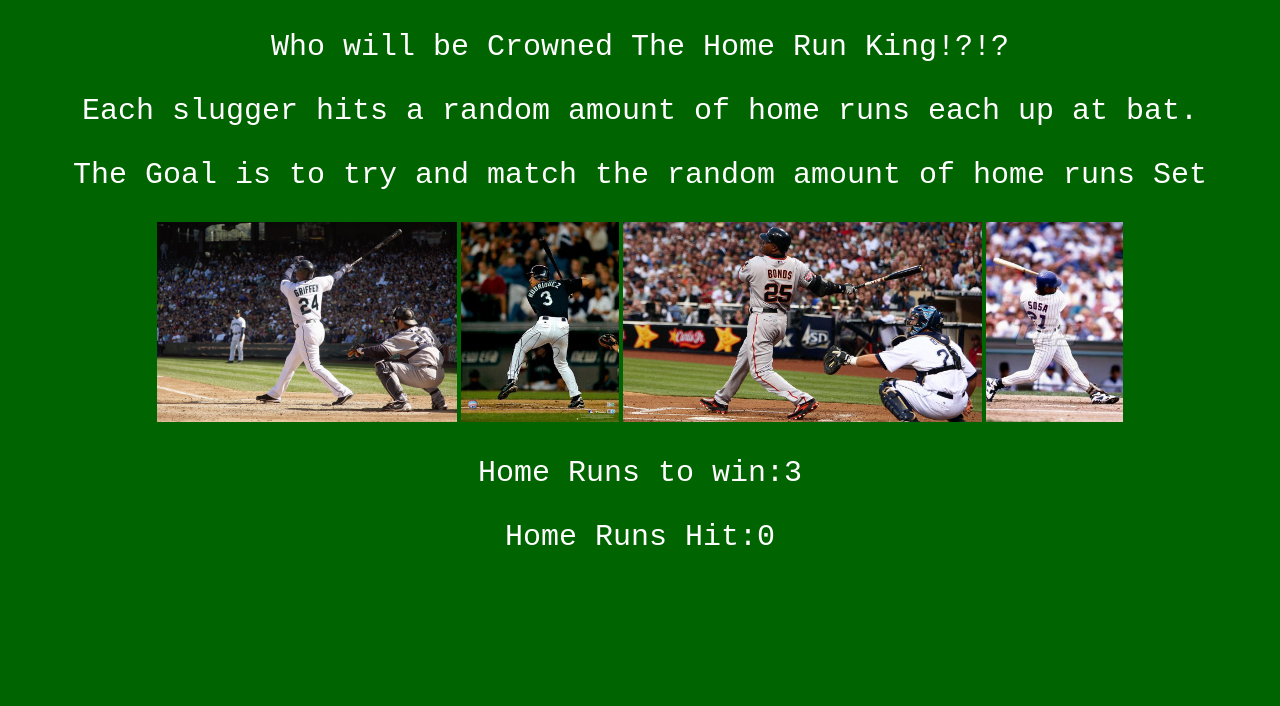
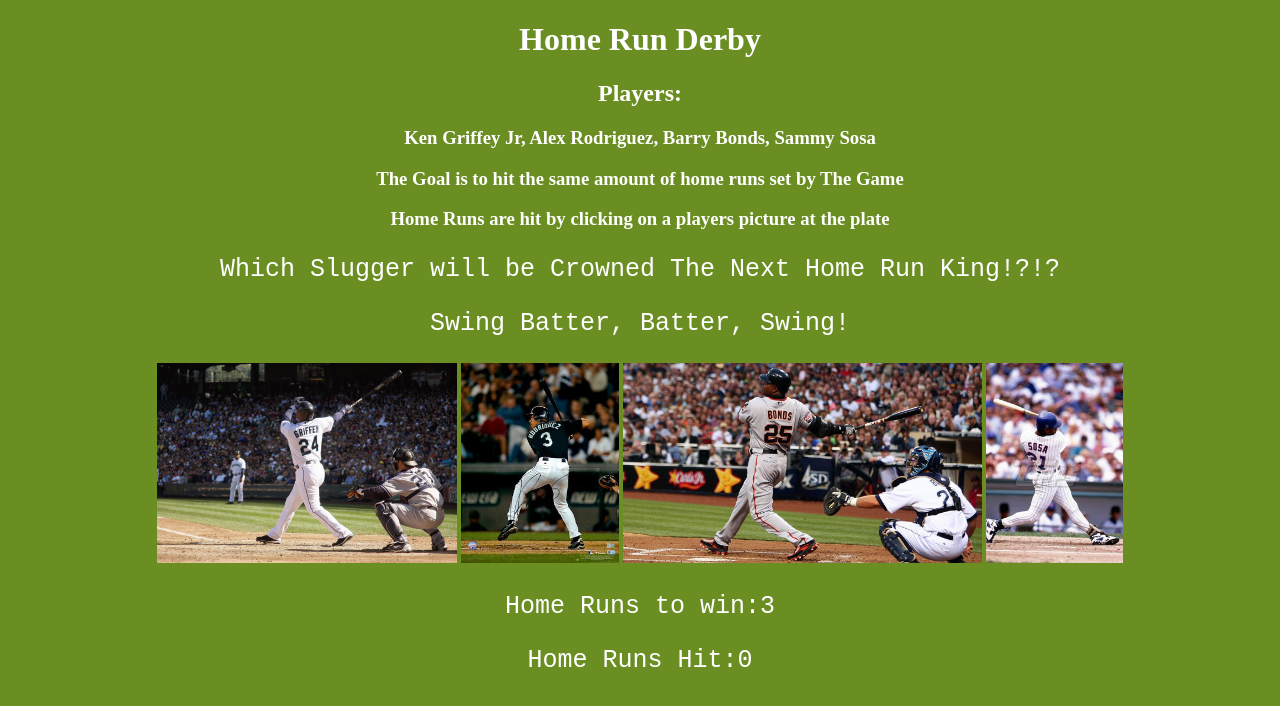
Before and after one commit to rzcola/unit-4-game, a plain HTML site: page index.html in a window 1280 px wide. Drawn offline with nearby package versions, Linux system fonts and the light colour scheme.

Commit message:
ReadMe.md

```diff
--- a/assets/css/style.css
+++ b/assets/css/style.css
@@ -1,12 +1,20 @@
 body{
-    background-color: darkgreen;
+    background-color: olivedrab;
     text-align: center;
 }
-
+h1{
+    color:  white;
+}
+h2{
+    color: white;
+}
+h3{
+    color: white;
+}
 p{
     color: white;
     font-family: 'Courier New', Courier, monospace;
-     font-size: 30px;
+     font-size: 25px;
 
 }
 
--- a/assets/javascript/game.js
+++ b/assets/javascript/game.js
@@ -8,20 +8,15 @@ var random;
 
 $(document).ready(function(){
 
-//     var random = Math.floor(Math.random() * 73) +1;
-// $('#randomNumber').text(random);
-//  $('#numberWins').text(homeRuns);
-//   $('#numberLosses').text(strikeOuts);
-
-//creating a function called reset//
+// creating a function called reset//
   function reset() {
-        random = Math.floor(Math.random() * 73) +1;
+        random = Math.floor(Math.random() * 72) + 1;
         console.log("random = ", random)
         $("#random-Number").html("Home Runs to win:" + random);
-        baseballP1 = Math.floor(Math.random() * 3 ) + 1;
-        baseballP2 = Math.floor(Math.random() * 3 ) + 1;
-        baseballP3 = Math.floor(Math.random() * 3 ) + 1;
-        baseballP4 = Math.floor(Math.random() * 3 ) + 1;
+        baseballP1 = Math.floor(Math.random() * 4) + 1;
+        baseballP2 = Math.floor(Math.random() * 4) + 1;
+        baseballP3 = Math.floor(Math.random() * 4) + 1;
+        baseballP4 = Math.floor(Math.random() * 4) + 1;
         userTotal= 0;
         $('#total-homeruns').html("Home Runs Hit:" + userTotal);
         }
@@ -57,7 +52,6 @@ $(document).ready(function(){
 
   }
 
-
     $('#bonds').on ('click', function(){
      totalHruns(baseballP1);
     })
--- a/index.html
+++ b/index.html
@@ -10,9 +10,15 @@
 </head>
 
 <body>
-    <p>Who will be Crowned The Home Run King!?!?</p>
-    <P>Each slugger hits a random amount of home runs each up at bat.</P>
-    <p>The Goal is to try and match the random amount of home runs Set </p>
+    <h1>Home Run Derby</h1>
+<h2>Players:</h2>
+    <h3>Ken Griffey Jr,  Alex Rodriguez,  Barry Bonds,  Sammy Sosa</h3>
+    <h3> The Goal is to hit the same amount of home runs set by The Game</h3>
+    <h3>Home Runs are hit by clicking on a players picture at the plate</h3>
+
+    <p>Which Slugger will be Crowned The Next Home Run King!?!?</p>
+
+    <p>Swing Batter, Batter, Swing!</p>
 
  <div id="players">
   <!-- We gave our players image the class ".players-image" to apply the resize-->
```
Also changed, not shown: 1 other file.
